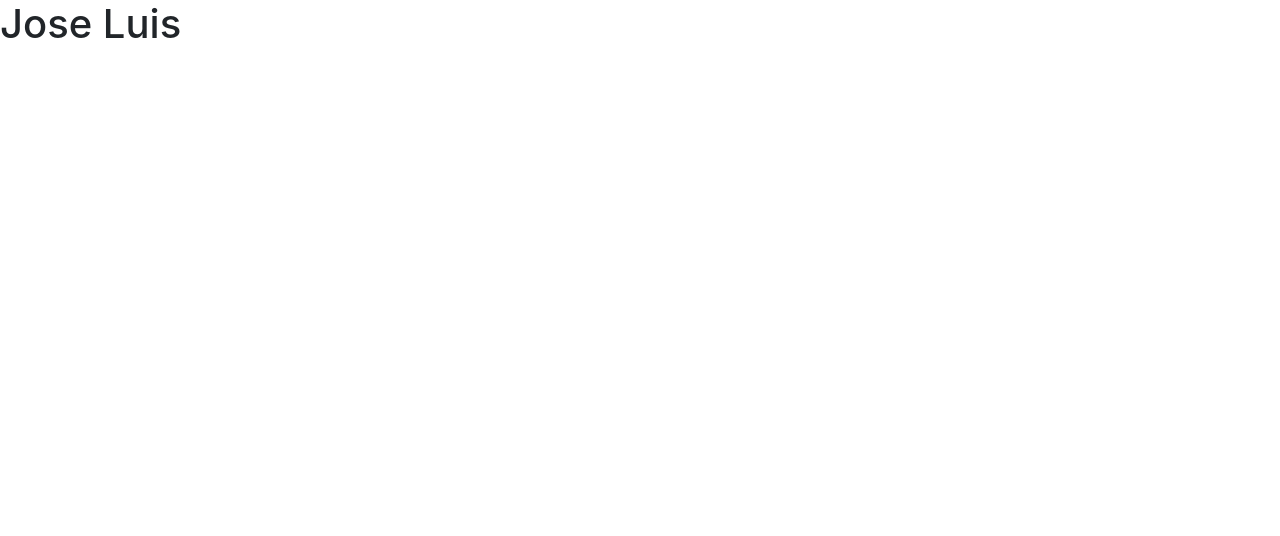
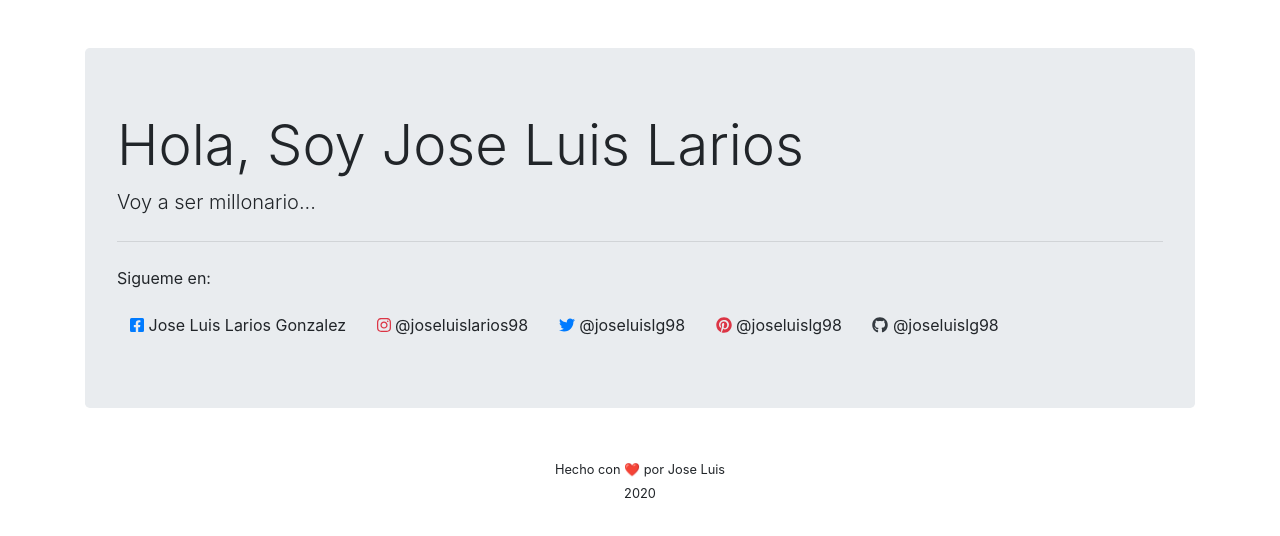
Before and after one commit to joseluislg98/joseluislarios.com, a website built with webpack: page src/index.html in a window 1280 px wide. Built offline with nearby package versions, Linux system fonts and the light colour scheme.

Commit message:
index diseño simple

```diff
--- a/src/index.html
+++ b/src/index.html
@@ -2,10 +2,51 @@
 <html lang="es">
   <head>
     <meta charset="UTF-8" />
-    <meta name="viewport" content="width=device-width, initial-scale=1, shrink-to-fit=no">
-    <title>Jose Luis</title>
+    <meta
+      name="viewport"
+      content="width=device-width, initial-scale=1, shrink-to-fit=no"
+    />
+    <title>Jose Luis larios</title>
   </head>
-  <body>
-    <h1>Jose Luis</h1>
+  <body class="pt-5">
+    <div class="container">
+      <div class="jumbotron">
+        <h1 class="display-4">Hola, Soy Jose Luis Larios</h1>
+        <p class="lead">Voy a ser millonario...</p>
+        <hr class="my-4" />
+        <p>
+          Sigueme en:
+        </p>
+        <div class="social">
+          <a href="#" rel="noopener noreferrer" class="btn">
+            <i class="fab fa-facebook-square text-primary"></i>
+            Jose Luis Larios Gonzalez
+          </a>
+          <a href="#" rel="noopener noreferrer" class="btn">
+            <i class="fab fa-instagram text-danger"></i>
+            @joseluislarios98
+          </a>
+          <a href="#" rel="noopener noreferrer" class="btn">
+            <i class="fab fa-twitter text-primary"></i>
+            @joseluislg98
+          </a>
+          <a href="#" rel="noopener noreferrer" class="btn">
+            <i class="fab fa-pinterest text-danger"></i>
+            @joseluislg98
+          </a>
+          <a href="#" rel="noopener noreferrer" class="btn">
+            <i class="fab fa-github text-dark"></i>
+            @joseluislg98
+          </a>
+        </div>
+      </div>
+    </div>
+    <footer class="mt-5">
+      <div class="container text-center">
+        <small>Hecho con ❤️ por Jose Luis</small>
+        <br />
+        <small>2020</small>
+      </div>
+    </footer>
   </body>
 </html>
```
